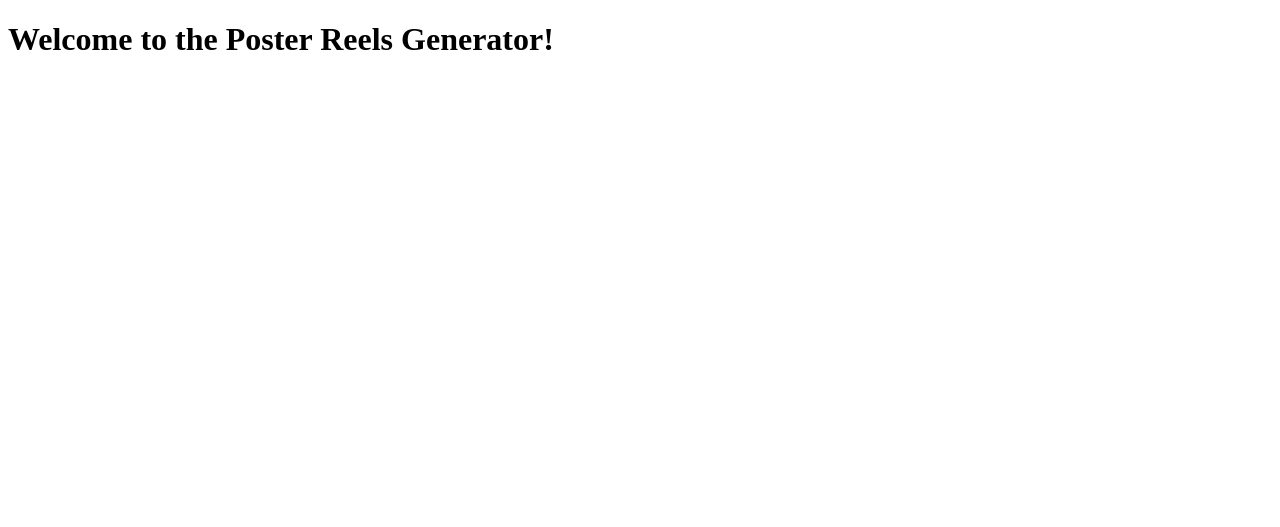
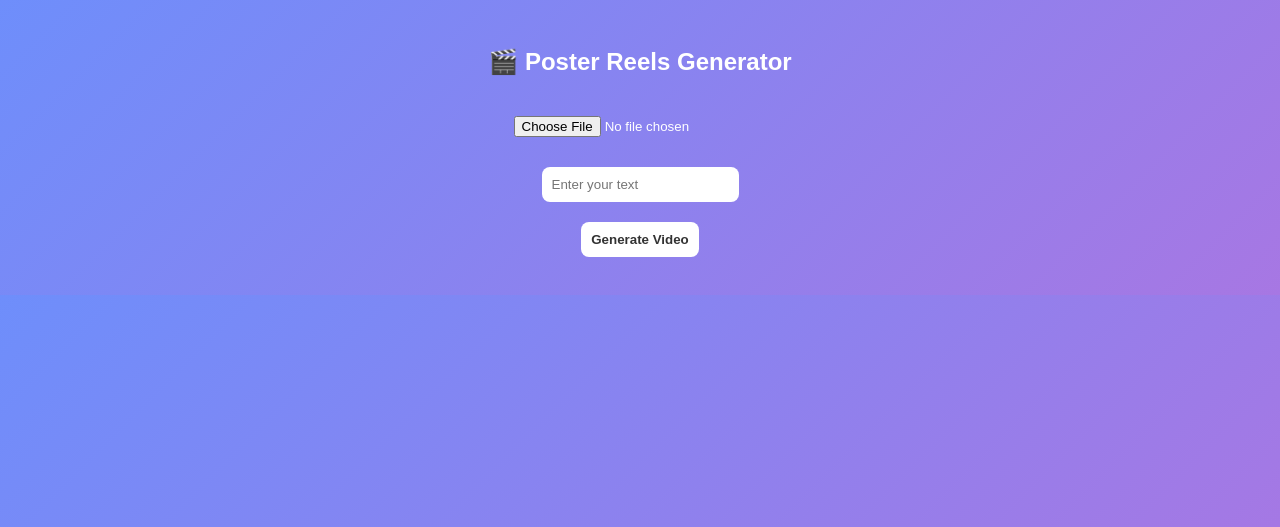
Before and after one commit to dilshad1997/poster-reels-generator, a Flask app: page / in a window 1280 px wide. Shown: the top 527 px of the page. Run offline with Flask 3, Linux system fonts and the light colour scheme.

Commit message:
Update index.html for Poster Reels Generator

```diff
--- a/templates/index.html
+++ b/templates/index.html
@@ -1,11 +1,30 @@
 <!DOCTYPE html>
-<html lang="en">
+<html>
 <head>
-    <meta charset="UTF-8">
-    <meta name="viewport" content="width=device-width, initial-scale=1.0">
-    <title>Index</title>
+<title>Poster Reels Generator</title>
+<style>
+body{
+  font-family:sans-serif;
+  text-align:center;
+  background:linear-gradient(135deg,#6e8efb,#a777e3);
+  color:white;
+  padding:20px;
+}
+input,button{
+  margin:10px;padding:10px;
+  border:none;border-radius:8px;
+}
+button{
+  background:white;color:#333;font-weight:bold;
+}
+</style>
 </head>
 <body>
-    <h1>Welcome to the Poster Reels Generator!</h1>
+<h2>🎬 Poster Reels Generator</h2>
+<form action="/upload" method="post" enctype="multipart/form-data">
+  <input type="file" name="image" accept="image/*" required><br>
+  <input type="text" name="text" placeholder="Enter your text" required><br>
+  <button type="submit">Generate Video</button>
+</form>
 </body>
 </html>
```
